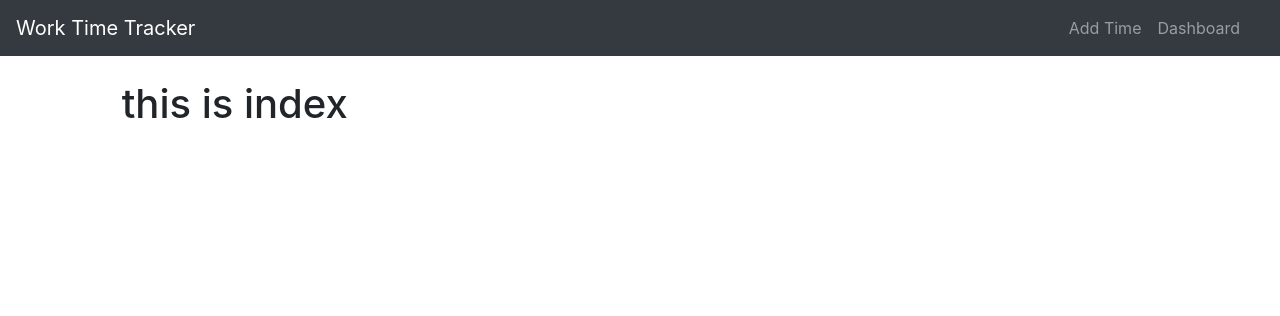
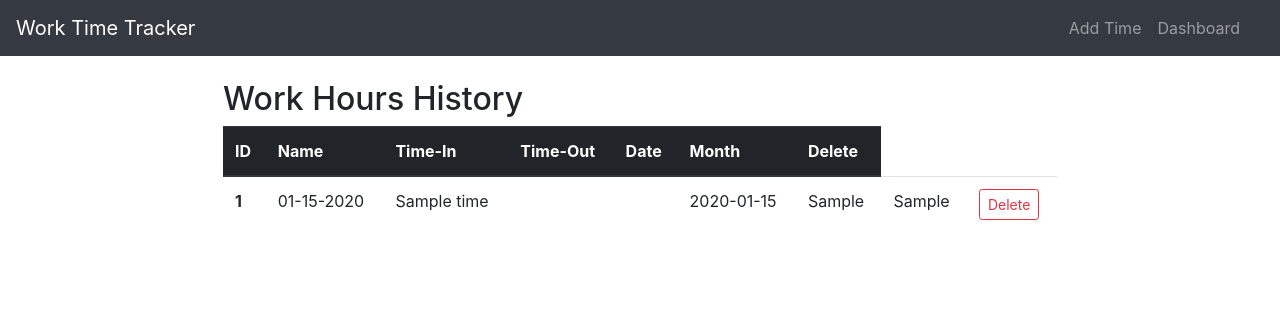
Before and after one commit to ahaseeb235/worktimetracker, a Flask app: template application/templates/index.html in a window 1280 px wide. Shown: the top 316 px of the page. Run offline with Flask 3, Linux system fonts and the light colour scheme; tables that the repository leaves empty hold one stand-in row (values such as "Sample post"); the template is opened without the code that fills it: values that come from a table or form of the project are taken from there, most other values are stand-ins (such as "Sample title", 1, 10 or a date in 2020); some libraries are stand-ins or nearby versions.

Commit message:
updatung index.html

```diff
--- a/application/form.py
+++ b/application/form.py
@@ -18,7 +18,7 @@ class UserInputForm(FlaskForm):
     # Select date
     date = DateField('Select Date', format='%Y-%m-%d', validators=[DataRequired()])
 
-      # Total hours worked for that day (read-only)
+    # Total hours worked for that day (read-only)
     total_hours_day = DecimalField('Total Hours Worked (Day)',
                                    validators=[Optional(), NumberRange(min=0.0, max=24.0)],
                                    places=2,
--- a/application/templates/index.html
+++ b/application/templates/index.html
@@ -1,4 +1,41 @@
 {% extends 'layout.html' %}
+
 {% block content %}
-<h1>this is index</h1>
+
+<div class="col-sm-10 ml-auto mr-auto ">
+    <H2>Work Hours History</H2>
+    <table class="table">
+        <thead class="thead-dark">
+            <tr>
+                <th scope="col">ID</th>
+                <th scope="col">Name</th>
+                <th scope="col">Time-In</th>
+                <th scope="col">Time-Out</th>
+                <th scope="col">Date</th>
+                <th scope="col">Month</th>
+                <th scope="col">Delete</th>
+            </tr>
+        </thead>
+        <tbody>
+            {% for entry in entries %}
+            <tr>
+                <th scope="row">{{loop.index}}</th>
+                <td>{{ entry.date.strftime("%m-%d-%Y") }}</td>
+                <td>{{ entry.name }}</td>
+                <td>{{ entry.time-in }}</td>
+                <td>{{ entry.time-out }}</td>
+                <td>{{ entry.date}}</td>
+                <td>{{ entry.month }}</td>
+                <td>{{ entry.workday_type }}</td>
+                <td><a href="{{ url_for('delete', entry_id = entry.id) }}"
+                        class="btn btn-outline-danger btn-sm">Delete</a></td>
+            </tr>
+            {% endfor %}
+        </tbody>
+    </table>
+</div>
+
+
 {% endblock %}
+
+<!-- {{ url_for('delete', entry_id = entry.id) }} -->
```
Also changed, not shown: application/routes.py (+16 -4 lines).
